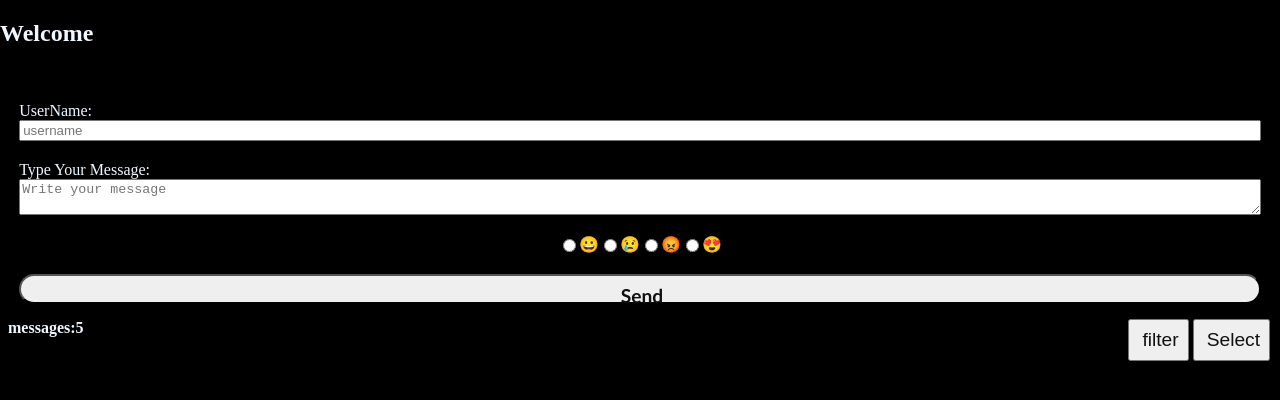
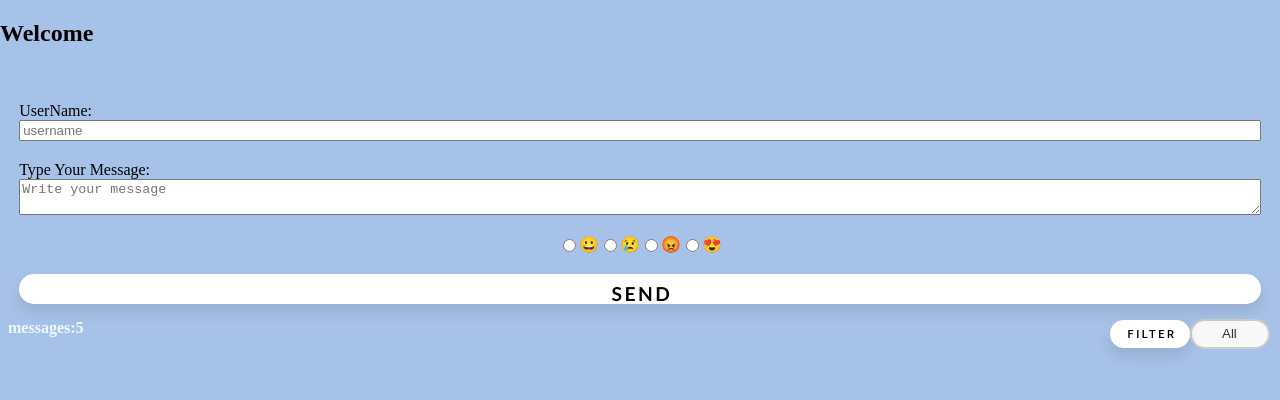
Before and after one commit to khashayarRohani/GuestBookVisitor, a website built with Vite: page client/index.html in a window 1280 px wide. Built offline with nearby package versions, Linux system fonts and the light colour scheme; files whose address does not match are found by name.

Commit message:
first stage is completed

```diff
--- a/client/index.html
+++ b/client/index.html
@@ -10,7 +10,7 @@
   </head>
   <body>
     <section class="FormSection">
-      <h1 id="Welcome">Welcome</h1>
+      <h1 id="Welcome" style="color: black">Welcome</h1>
       <form id="messageForm">
         <div>
           <lable class="selfFlex" for="username">UserName:</lable>
@@ -44,9 +44,9 @@
             <label for="love">😍</label>
           </div>
         </div>
-        <div>
+        <div class="wrap">
           <button
-            class="selfFlex"
+            class="selfFlex button"
             style="display: block; text-align: center"
             title="press to send"
           >
@@ -59,9 +59,15 @@
       <div>
         <p>messages:5</p>
       </div>
-      <div>
-        <button>filter</button>
-        <button>Select</button>
+      <div class="wrap">
+        <button class="button">filter</button>
+        <select name="filter" id="filter">
+          <option value="all">All</option>
+          <option value="😀">😀</option>
+          <option value="😢">😢</option>
+          <option value="😡">😡</option>
+          <option value="😍">😍</option>
+        </select>
       </div>
     </section>
     <div class="list">
--- a/client/main.js
+++ b/client/main.js
@@ -28,6 +28,7 @@ function loadMessages(array) {
     listItem.appendChild(btn);
     listMesaagas.appendChild(listItem);
     glbID = i;
+    btn.classList.add("delButton");
     btn.addEventListener("click", () => deleteMessage(array[i].id));
   }
 }
--- a/client/style.css
+++ b/client/style.css
@@ -3,9 +3,10 @@
 }
 body {
   margin: 0;
-  background-color: black;
+  background-color: rgb(167, 194, 232);
   color: aliceblue;
 }
+
 .FormSection {
   display: flex;
   flex-direction: column;
@@ -32,6 +33,7 @@ body {
   display: flex;
   align-self: flex-start;
   margin-left: 1.5%;
+  color: #000;
 }
 .FormSection button {
   border-radius: 15px;
@@ -78,7 +80,7 @@ p {
 .list ul li {
   position: relative;
   left: 0;
-  color: #fce4ec;
+  color: #042732;
   list-style: none;
   margin: 4px 0;
   border-left: 2px solid #f50057;
@@ -99,7 +101,7 @@ button {
 }
 .list ul li:hover p,
 button {
-  color: #111;
+  color: #a2ff00;
   font-size: larger;
 }
 .list ul li:before {
@@ -115,3 +117,63 @@ button {
 .list ul li:hover:before {
   transform: scaleX(1);
 }
+.wrap {
+  height: 100%;
+  display: flex;
+  align-items: center;
+  justify-content: center;
+}
+
+.button {
+  width: 80px;
+  height: 28px;
+  font-family: "Roboto", sans-serif;
+  font-size: 11px;
+  text-transform: uppercase;
+  letter-spacing: 2.5px;
+  font-weight: 500;
+  color: #000;
+  background-color: #fff;
+  border: none;
+  border-radius: 45px;
+  box-shadow: 0px 8px 15px rgba(0, 0, 0, 0.1);
+  transition: all 0.3s ease 0s;
+  cursor: pointer;
+  outline: none;
+}
+
+.button:hover {
+  background-color: #2ee59d;
+  box-shadow: 0px 15px 20px rgba(46, 229, 157, 0.4);
+  color: #fff;
+  transform: translateY(-7px);
+}
+.delButton {
+  border-radius: 15px;
+  background-color: #380058;
+  color: #fce4ec;
+  width: 70px;
+  height: 40px;
+  font-size: small;
+}
+select {
+  padding-left: 30px;
+  border: 2px solid #ccc;
+  border-radius: 4px;
+  background-color: #f8f8f8;
+  font-size: 16px;
+  color: #333;
+  width: 80px;
+  height: 30px;
+  /* Remove default arrow in some browsers */
+  appearance: none;
+  -webkit-appearance: none;
+  -moz-appearance: none;
+  font-size: smaller;
+  border-radius: 15px;
+}
+
+/* Styling for the options */
+select option {
+  background-color: #a2ff00;
+}
```
